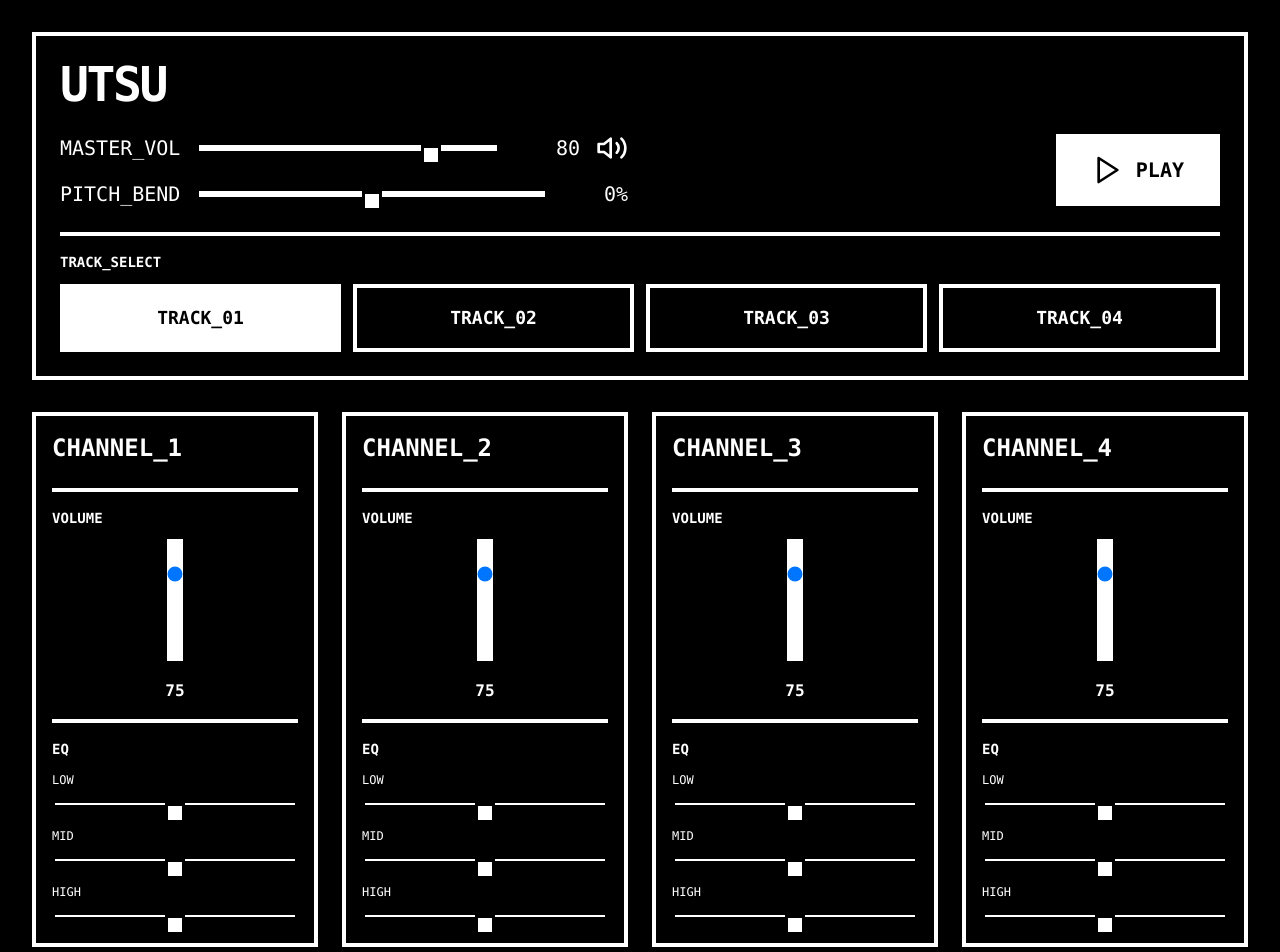
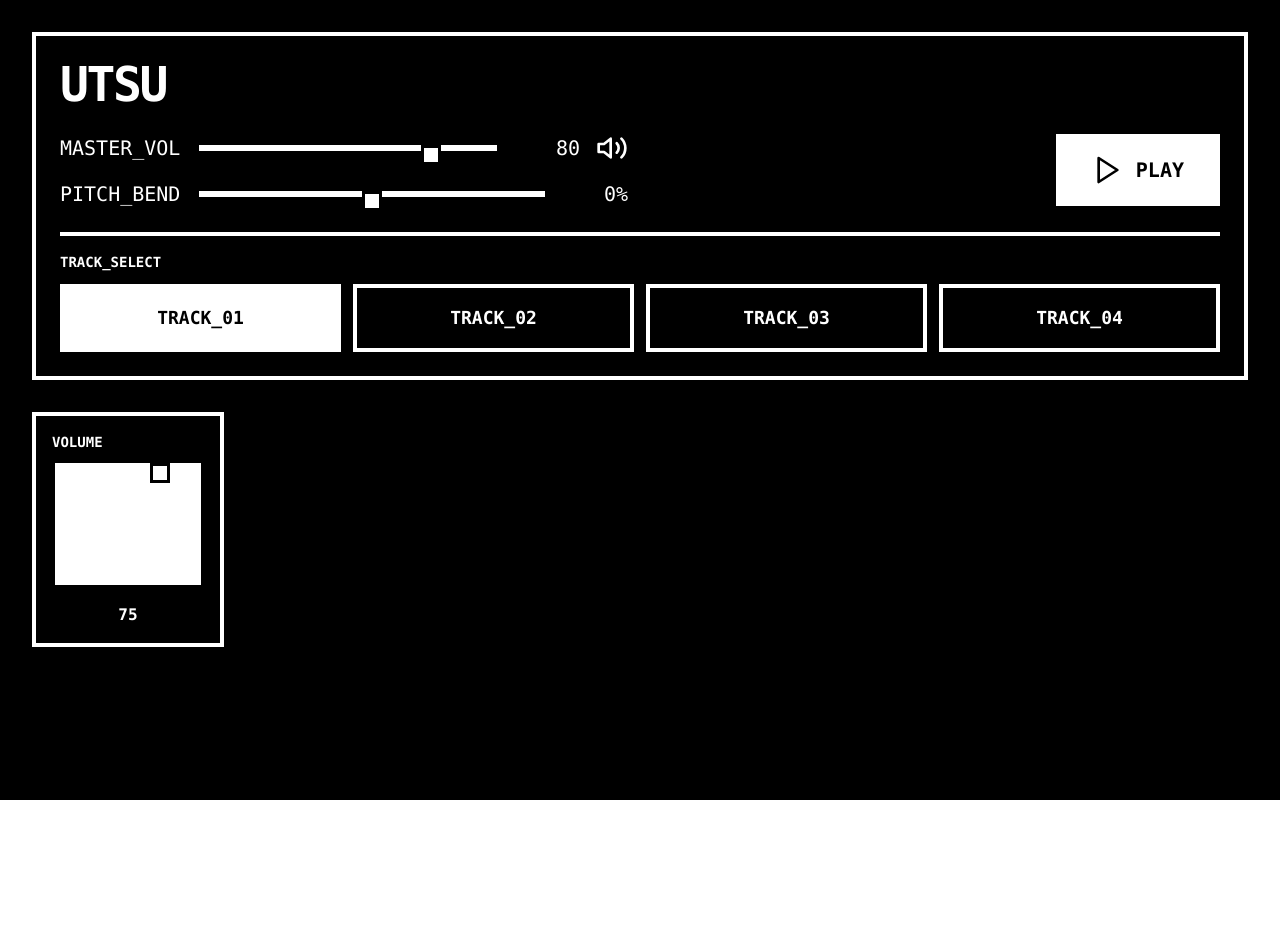
Before and after one commit to nahuelrodrigues/mixer_4trk, a React (Vite) app: page / in a window 1280 px wide. Shown: the top 952 px of the page. After the commit the page ends 800 px from the top, so only its background shows below. Built offline with nearby package versions, Linux system fonts and the light colour scheme.

Commit message:
Update App.tsx

```diff
--- a/src/App.tsx
+++ b/src/App.tsx
@@ -4,136 +4,59 @@ import { Volume2, Play, Pause } from 'lucide-react';
 interface Track {
   id: number;
   name: string;
-  stems: {
-    drums: string;
-    bass: string;
-    melody: string;
-    vocals: string;
-  };
+  src: string; // ahora solo 1 audio por track
 }
 
 interface ChannelState {
   volume: number;
-  eqLow: number;
-  eqMid: number;
-  eqHigh: number;
 }
 
 const TRACKS: Track[] = [
-  {
-    id: 1,
-    name: 'TRACK_01',
-    stems: {
-      drums: '/audio/webStem1.mp3',
-      bass: '/audio/webStem1.mp3',
-      melody: '/audio/webStem1.mp3',
-      vocals: '/audio/webStem1.mp3',
-    }
-  },
-  {
-    id: 2,
-    name: 'TRACK_02',
-    stems: {
-      drums: '/audio/webStem2.mp3',
-      bass: '/audio/webStem2.mp3',
-      melody: '/audio/webStem2.mp3',
-      vocals: '/audio/webStem2.mp3',
-    }
-  },
-  {
-    id: 3,
-    name: 'TRACK_03',
-    stems: {
-      drums: '/audio/webStem3.mp3',
-      bass: '/audio/webStem3.mp3',
-      melody: '/audio/webStem3.mp3',
-      vocals: '/audio/webStem3.mp3',
-    }
-  },
-  {
-    id: 4,
-    name: 'TRACK_04',
-    stems: {
-      drums: '/audio/webStem4.mp3',
-      bass: '/audio/webStem4.mp3',
-      melody: '/audio/webStem4.mp3',
-      vocals: '/audio/webStem4.mp3',
-    }
-  }
+  { id: 1, name: 'TRACK_01', src: '/audio/track1.mp3' },
+  { id: 2, name: 'TRACK_02', src: '/audio/track2.mp3' },
+  { id: 3, name: 'TRACK_03', src: '/audio/track3.mp3' },
+  { id: 4, name: 'TRACK_04', src: '/audio/track4.mp3' },
 ];
-
-const STEM_NAMES = ['drums', 'bass', 'melody', 'vocals'] as const;
 
 function App() {
   const [masterVolume, setMasterVolume] = useState(80);
   const [masterPitch, setMasterPitch] = useState(0);
   const [isPlaying, setIsPlaying] = useState(false);
   const [selectedTrack, setSelectedTrack] = useState(0);
-  const [channels, setChannels] = useState<ChannelState[]>(
-    STEM_NAMES.map(() => ({
-      volume: 75,
-      eqLow: 50,
-      eqMid: 50,
-      eqHigh: 50,
-    }))
-  );
+  const [channels, setChannels] = useState<ChannelState[]>([{ volume: 75 }]);
 
   const audioContextRef = useRef<AudioContext | null>(null);
-  const audioElementsRef = useRef<HTMLAudioElement[]>([]);
-  const gainNodesRef = useRef<GainNode[]>([]);
-  const eqNodesRef = useRef<{ low: BiquadFilterNode; mid: BiquadFilterNode; high: BiquadFilterNode }[]>([]);
+  const audioElementRef = useRef<HTMLAudioElement | null>(null);
+  const gainNodeRef = useRef<GainNode | null>(null);
 
   useEffect(() => {
     audioContextRef.current = new (window.AudioContext || (window as any).webkitAudioContext)();
-
-    STEM_NAMES.forEach((stemName, index) => {
-      const audio = new Audio(TRACKS[0].stems[stemName]);
+    const audio = new Audio(TRACKS[selectedTrack].src);
     audio.loop = true;
     audio.volume = 1;
-      audioElementsRef.current[index] = audio;
 
     audio.addEventListener('error', (e) => {
-        console.error(`Error loading audio for ${stemName}:`, audio.error);
+      console.error(`Error loading audio:`, audio.error);
     });
 
     audio.addEventListener('canplay', () => {
-        console.log(`Audio ready for ${stemName}`);
+      console.log(`Audio ready`);
     });
 
     const source = audioContextRef.current!.createMediaElementSource(audio);
     const gainNode = audioContextRef.current!.createGain();
-      const lowEQ = audioContextRef.current!.createBiquadFilter();
-      const midEQ = audioContextRef.current!.createBiquadFilter();
-      const highEQ = audioContextRef.current!.createBiquadFilter();
-
-      lowEQ.type = 'lowshelf';
-      lowEQ.frequency.value = 200;
-      midEQ.type = 'peaking';
-      midEQ.frequency.value = 1000;
-      midEQ.Q.value = 1;
-      highEQ.type = 'highshelf';
-      highEQ.frequency.value = 3000;
-
-      source.connect(lowEQ);
-      lowEQ.connect(midEQ);
-      midEQ.connect(highEQ);
-      highEQ.connect(gainNode);
+    gainNode.gain.value = (channels[0].volume / 100) * (masterVolume / 100);
+    source.connect(gainNode);
     gainNode.connect(audioContextRef.current!.destination);
 
-      const initialVolume = (75 / 100) * (80 / 100);
-      gainNode.gain.value = initialVolume;
-
-      gainNodesRef.current[index] = gainNode;
-      eqNodesRef.current[index] = { low: lowEQ, mid: midEQ, high: highEQ };
-    });
+    audioElementRef.current = audio;
+    gainNodeRef.current = gainNode;
 
     return () => {
-      audioElementsRef.current.forEach(audio => {
       audio.pause();
       audio.src = '';
-      });
     };
-  }, []);
+  }, [selectedTrack]);
 
   const toggleMasterPlay = async () => {
     const newPlayingState = !isPlaying;
@@ -144,89 +67,43 @@ function App() {
       console.log('AudioContext resumed');
     }
 
-    audioElementsRef.current.forEach((audio, index) => {
     if (newPlayingState) {
-        console.log(`Playing channel ${index + 1}`);
-        audio.play().catch(err => console.error(`Play error on channel ${index + 1}:`, err));
+      audioElementRef.current?.play().catch(err => console.error('Play error:', err));
     } else {
-        audio.pause();
-      }
-    });
-  };
-
-  const updateChannelVolume = (channelIndex: number, value: number) => {
-    const newChannels = [...channels];
-    newChannels[channelIndex].volume = value;
-    setChannels(newChannels);
-    updateGain(channelIndex);
-  };
-
-  const updateChannelEQ = (channelIndex: number, band: 'low' | 'mid' | 'high', value: number) => {
-    const newChannels = [...channels];
-    const eqKey = band === 'low' ? 'eqLow' : band === 'mid' ? 'eqMid' : 'eqHigh';
-    newChannels[channelIndex][eqKey] = value;
-    setChannels(newChannels);
-
-    if (eqNodesRef.current[channelIndex]) {
-      const gain = (value - 50) / 5;
-      eqNodesRef.current[channelIndex][band].gain.value = gain;
+      audioElementRef.current?.pause();
     }
   };
 
-  const updateGain = (channelIndex: number) => {
-    const gainNode = gainNodesRef.current[channelIndex];
-    if (gainNode) {
-      const channelVolume = channels[channelIndex].volume / 100;
-      const masterVol = masterVolume / 100;
-      gainNode.gain.value = channelVolume * masterVol;
+  const updateChannelVolume = (value: number) => {
+    const newChannels = [{ volume: value }];
+    setChannels(newChannels);
+
+    if (gainNodeRef.current) {
+      gainNodeRef.current.gain.value = (value / 100) * (masterVolume / 100);
     }
-  };
-
-  const updateAllGains = () => {
-    channels.forEach((_, index) => {
-      const gainNode = gainNodesRef.current[index];
-      if (gainNode) {
-        const channelVolume = channels[index].volume / 100;
-        const masterVol = masterVolume / 100;
-        gainNode.gain.value = channelVolume * masterVol;
-      }
-    });
   };
 
   const updateMasterPitch = (value: number) => {
     setMasterPitch(value);
-    audioElementsRef.current.forEach(audio => {
-      audio.playbackRate = 1 + (value / 100);
-    });
+    if (audioElementRef.current) {
+      audioElementRef.current.playbackRate = 1 + value / 100;
+    }
   };
 
   const changeTrack = (trackIndex: number) => {
     setSelectedTrack(trackIndex);
-
-    const wasPlaying = isPlaying;
-
-    audioElementsRef.current.forEach((audio, index) => {
-      const stemName = STEM_NAMES[index];
-      audio.pause();
-      audio.src = TRACKS[trackIndex].stems[stemName];
-      audio.load();
-      if (wasPlaying) {
-        audio.play().catch(err => console.log('Play error:', err));
+    if (isPlaying) {
+      setTimeout(() => {
+        audioElementRef.current?.play().catch(err => console.error('Play error:', err));
+      }, 50);
     }
-    });
   };
-
-  useEffect(() => {
-    updateAllGains();
-  }, [masterVolume]);
 
   return (
     <div className="min-h-screen bg-black text-white font-mono p-8">
       <div className="max-w-7xl mx-auto">
         <header className="border-4 border-white p-6 mb-8 bg-black">
-          <h1 className="text-5xl font-black tracking-tighter">
-           UTSU
-          </h1>
+          <h1 className="text-5xl font-black tracking-tighter">UTSU</h1>
 
           <div className="mt-6 grid grid-cols-2 gap-6">
             <div>
@@ -237,7 +114,10 @@ function App() {
                   min="0"
                   max="100"
                   value={masterVolume}
-                  onChange={(e) => setMasterVolume(Number(e.target.value))}
+                  onChange={(e) => {
+                    setMasterVolume(Number(e.target.value));
+                    updateChannelVolume(channels[0].volume);
+                  }}
                   className="flex-1 h-3 appearance-none bg-white"
                 />
                 <span className="text-xl w-16 text-right">{masterVolume}</span>
@@ -300,78 +180,19 @@ function App() {
           </div>
         </header>
 
-        <div className="grid grid-cols-4 gap-6">
-          {channels.map((channel, index) => (
-            <div
-              key={index}
-              className="border-4 border-white bg-black p-4"
-            >
-              <div className="border-b-4 border-white pb-4 mb-4">
-                <h2 className="text-2xl font-black mb-2">CHANNEL_{index + 1}</h2>
-              </div>
-
-              <div className="space-y-4">
+        <div className="border-4 border-white bg-black p-4 w-48">
           <div>
             <label className="block text-sm font-bold mb-2">VOLUME</label>
             <input
               type="range"
               min="0"
               max="100"
-                    value={channel.volume}
-                    onChange={(e) => updateChannelVolume(index, Number(e.target.value))}
-                    className="w-full h-32 appearance-none bg-white writing-mode-vertical"
-                    orient="vertical"
-                    style={{
-                      writingMode: 'bt-lr',
-                      WebkitAppearance: 'slider-vertical',
-                      width: '100%',
-                      height: '128px'
-                    }}
+              value={channels[0].volume}
+              onChange={(e) => updateChannelVolume(Number(e.target.value))}
+              className="w-full h-32 appearance-none bg-white"
             />
-                  <div className="text-center mt-2 font-bold">{channel.volume}</div>
+            <div className="text-center mt-2 font-bold">{channels[0].volume}</div>
           </div>
-
-                <div className="border-t-4 border-white pt-4">
-                  <div className="text-sm font-bold mb-2">EQ</div>
-                  <div className="space-y-2">
-                    <div>
-                      <label className="text-xs">LOW</label>
-                      <input
-                        type="range"
-                        min="0"
-                        max="100"
-                        value={channel.eqLow}
-                        onChange={(e) => updateChannelEQ(index, 'low', Number(e.target.value))}
-                        className="w-full h-2 appearance-none bg-white"
-                      />
-                    </div>
-                    <div>
-                      <label className="text-xs">MID</label>
-                      <input
-                        type="range"
-                        min="0"
-                        max="100"
-                        value={channel.eqMid}
-                        onChange={(e) => updateChannelEQ(index, 'mid', Number(e.target.value))}
-                        className="w-full h-2 appearance-none bg-white"
-                      />
-                    </div>
-                    <div>
-                      <label className="text-xs">HIGH</label>
-                      <input
-                        type="range"
-                        min="0"
-                        max="100"
-                        value={channel.eqHigh}
-                        onChange={(e) => updateChannelEQ(index, 'high', Number(e.target.value))}
-                        className="w-full h-2 appearance-none bg-white"
-                      />
-                    </div>
-                  </div>
-                </div>
-              </div>
-            </div>
-          ))}
         </div>
       </div>
     </div>
```
Lines whose indentation alone changed are shown as unchanged.
